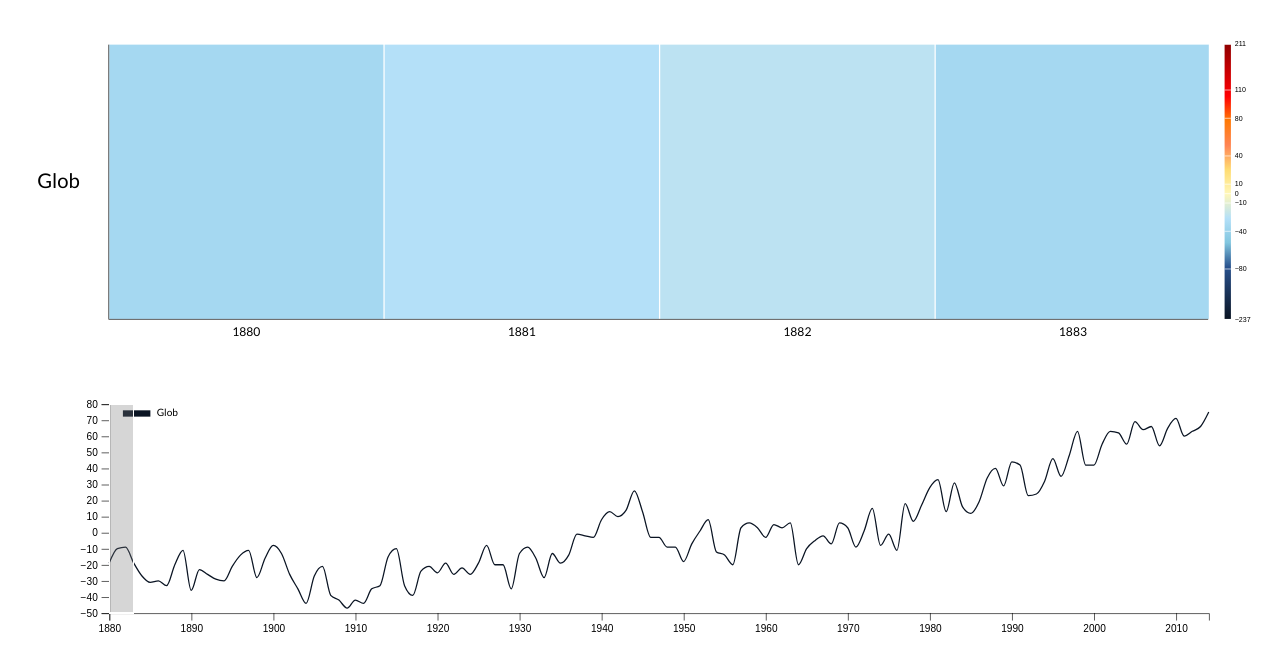
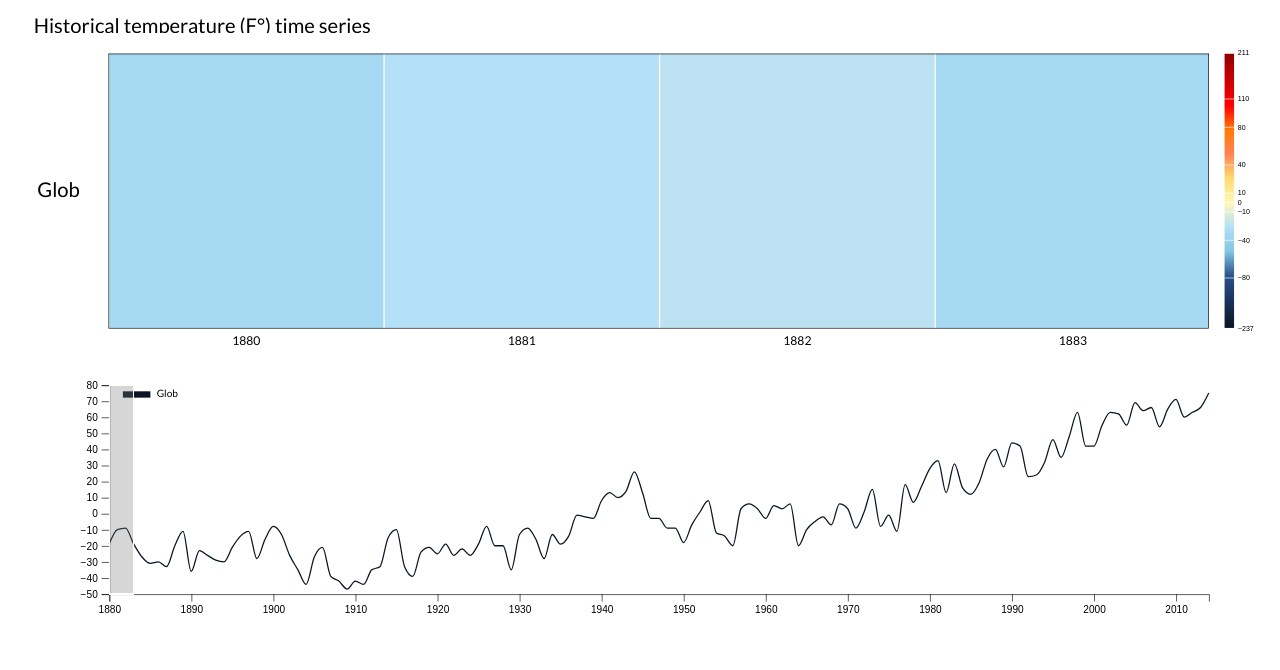
Before and after one commit to cdevp/uic-dataviz-a1, a plain HTML site: page index.html in a window 1280 px wide. Drawn offline with nearby package versions, Linux system fonts and the light colour scheme.

Commit message:
added title and placed heatmap in square

```diff
--- a/index.html
+++ b/index.html
@@ -11,6 +11,7 @@
         <link href="https://fonts.googleapis.com/css2?family=Lato:wght@300;400&family=Nunito+Sans:wght@300&display=swap" rel="stylesheet">
     </head>
     <body>
+        <div id="chart-title"></div>
         <div id="d3-chart">
             <div id="heatmap">
                 <svg id="svg-chart"></svg>
--- a/public/style.css
+++ b/public/style.css
@@ -13,9 +13,6 @@ div {
 }
 svg {
     overflow: auto;
-}
-#d3-chart {
-    margin-top: 2.5%;
 }
 
 #heatmap-y-labels {
--- a/public/test.js
+++ b/public/test.js
@@ -5,8 +5,7 @@ const textLeft = 40;
 const marginLeft = 10;
 const marginRight = 10;
 const margintop = 10;
-const legendHeight = 5;
-const legendMargin = 5;
+const legendHeight = 7.5;
 const legendWidth = width / 4;
 const w = width - marginLeft - marginRight;
 var xScale, yScale;
@@ -53,11 +52,17 @@ var hlcirclet;
 var hlsquare = null;
 
 
+d3.select("#chart-title").append("svg")
+  .attr("viewBox", [0,0,width,20])
+  .append("text")
+  .attr("x", legendWhitespace * 0.25)
+  .attr("y", 20)
+  .text("Historical temperature (F\xB0) time series")
 d3.select("#d3-chart")
   .attr("width", "100%");
 d3.select("#linebrush")
 const svg = d3.select("#svg-chart")
-  .attr("viewBox", [0,0,width,height + colorlegendWhitespace + legendHeight + legendMargin + 20])
+  .attr("viewBox", [0,0,width,height + colorlegendWhitespace + legendHeight])
 const svgbrush = d3.select("#brush-chart")
   .attr("viewBox", [0,0,width,linechartheight]);
 
@@ -463,13 +468,27 @@ function generateChart(d) {
     .attr("width", 0.5)
     .attr("fill", "black")
   svg.append("rect")
+    .attr("id", "yaxisbar2")
+    .attr("x", width - rightWhitespace + 0.5 - border)
+    .attr("y", margintop)
+    .attr("height", (squareSize + border) * rows - border)
+    .attr("width", 0.5)
+    .attr("fill", "black")
+
+  svg.append("rect")
     .attr("id", "xaxisbar")
     .attr("x", legendWhitespace - 0.5)
     .attr("y", margintop + (squareSize + border) * rows - border)
     .attr("height", 0.5)
-    .attr("width", width - rightWhitespace - legendWhitespace)
+    .attr("width", width - rightWhitespace - legendWhitespace + 0.5)
     .attr("fill", "black")
-
+  svg.append("rect")
+    .attr("id", "xaxisbar2")
+    .attr("x", legendWhitespace - 0.5)
+    .attr("y", margintop)
+    .attr("height", 0.5)
+    .attr("width", width - rightWhitespace - legendWhitespace + 0.5)
+    .attr("fill", "black")
 
 }
 
```
